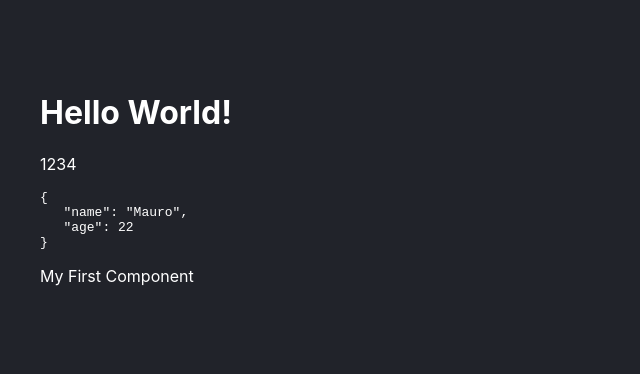
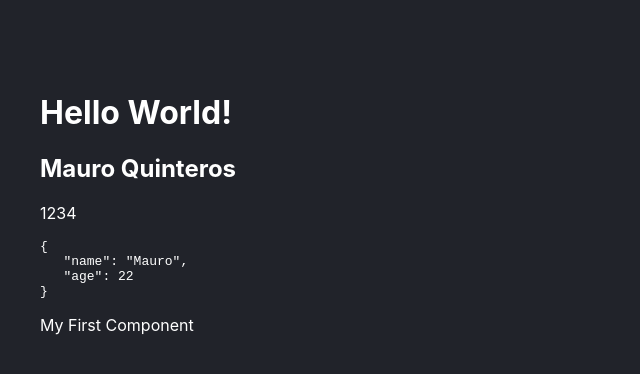
Before and after one commit to mauroquinteroos/react-udemy, a React (Create React App) app in the folder counter-app/: page / in a window 1280 px wide. Shown: the top 374 px of the page, without its empty margins (0-640 px from the left). Built offline with nearby package versions, Linux system fonts and the light colour scheme.

Commit message:
[ADD] :sparkles: Manejo de las props

```diff
--- a/counter-app/src/App.js
+++ b/counter-app/src/App.js
@@ -1,6 +1,6 @@
 import React from "react";
 
-const App = () => {
+const App = ({ name = "Fernando" }) => {
   const greeting = "Hello World!";
   const isFalse = true; // No lo imprime
   const numberList = [1, 2, 3, 4]; // Lo imprime como string
@@ -13,6 +13,7 @@ const App = () => {
   return (
     <>
       <h1>{greeting}</h1>
+      <h2>{name}</h2>
       <p>{isFalse}</p>
       <p>{numberList}</p>
       <pre>{JSON.stringify(person, null, 3)}</pre>
--- a/counter-app/src/index.js
+++ b/counter-app/src/index.js
@@ -4,4 +4,7 @@ import App from "./App";
 
 import "./index.css";
 
-ReactDOM.render(<App />, document.getElementById("root"));
+ReactDOM.render(
+  <App name="Mauro Quinteros" />,
+  document.getElementById("root")
+);
```
